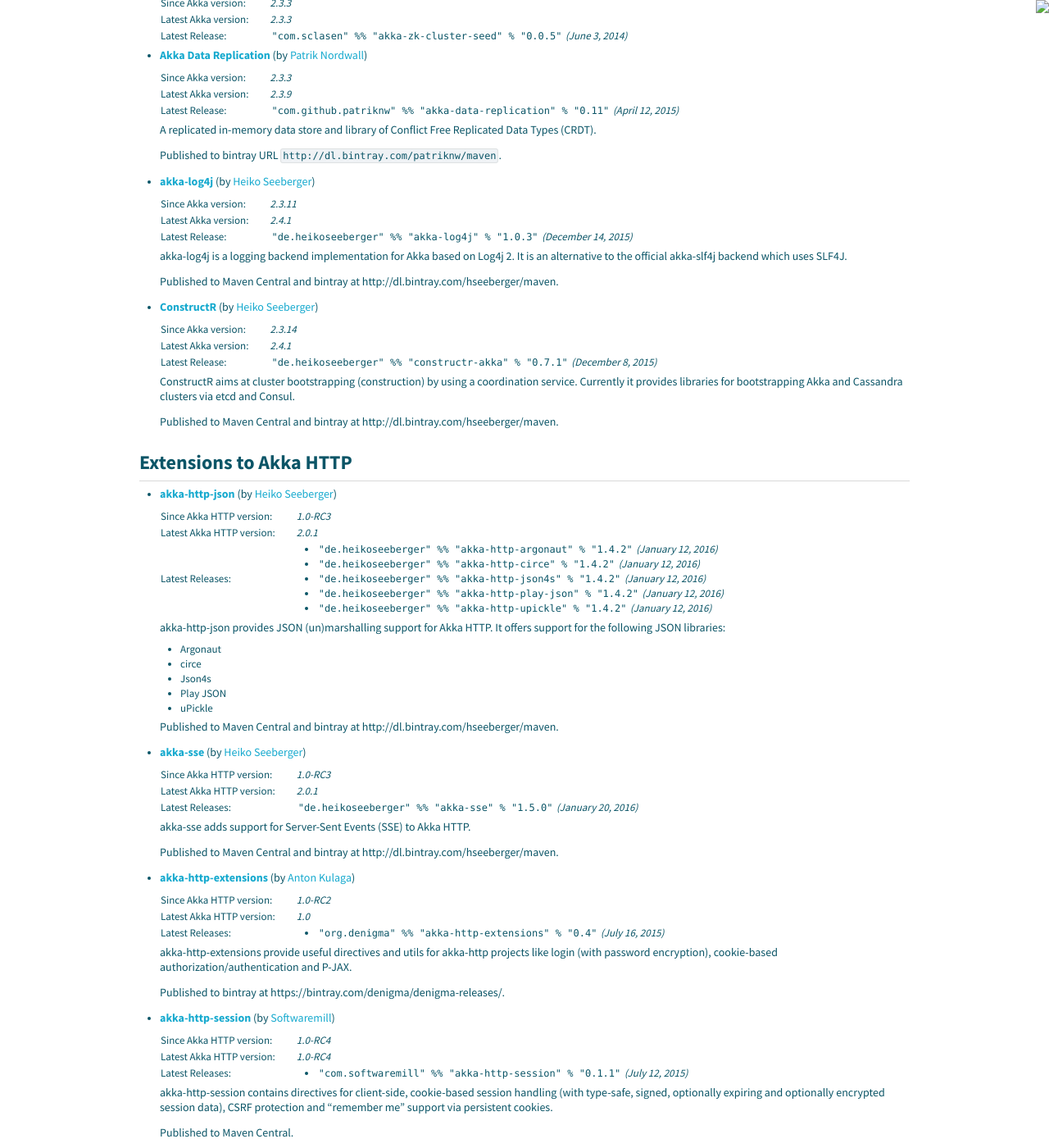
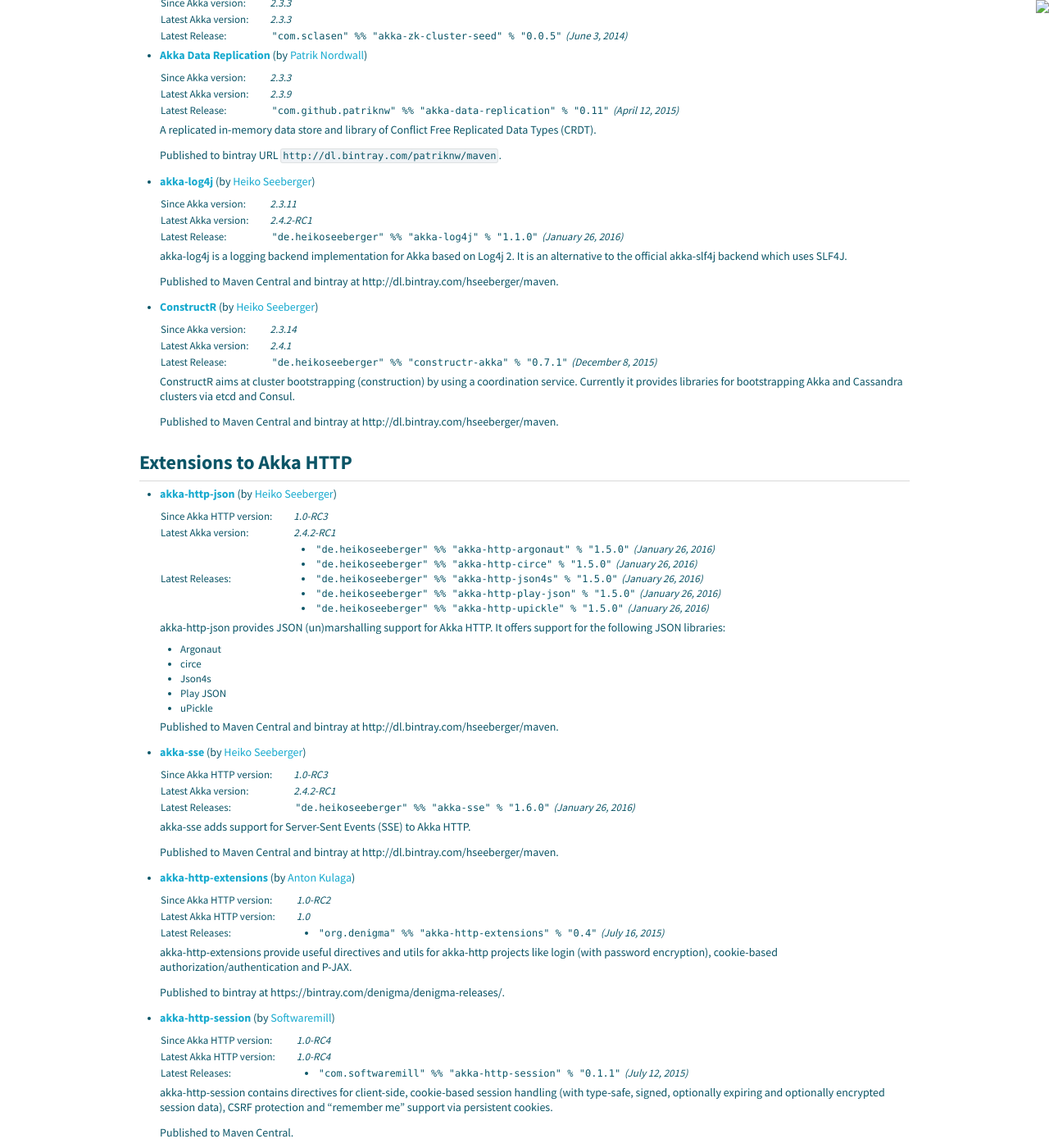
Before and after one commit to raboof/akka.github.com, a Jekyll site: the page built from community/index.md, in a window 1280 px wide and 1400 px high, scrolled down 1236 px. Shown: the whole window at 82% size. Built offline with Jekyll 4.4.1, drawn with Linux system fonts in a browser that asks for light colours.

Commit message:
Upgrade versions of akka-sse, akka-log4j and akka-http-json on community page

```diff
--- a/community/index.md
+++ b/community/index.md
@@ -116,8 +116,8 @@
 
   <table class="stats">
   <tr><td>Since Akka version:</td><td>2.3.11</td></tr>
-  <tr><td>Latest Akka version:</td><td>2.4.1</td></tr>
-  <tr><td>Latest Release:</td><td><code>"de.heikoseeberger" %% "akka-log4j" % "1.0.3"</code> (December 14, 2015)</td></tr>
+  <tr><td>Latest Akka version:</td><td>2.4.2-RC1</td></tr>
+  <tr><td>Latest Release:</td><td><code>"de.heikoseeberger" %% "akka-log4j" % "1.1.0"</code> (January 26, 2016)</td></tr>
   </table>
 
   akka-log4j is a logging backend implementation for Akka based on Log4j 2. It is an alternative to the official akka-slf4j backend which uses SLF4J.
@@ -142,14 +142,14 @@
 
   <table class="stats">
   <tr><td>Since Akka HTTP version:</td><td>1.0-RC3</td></tr>
-  <tr><td>Latest Akka HTTP version:</td><td>2.0.1</td></tr>
+  <tr><td>Latest Akka version:</td><td>2.4.2-RC1</td></tr>
   <tr><td>Latest Releases:</td><td>
     <ul>
-      <li><code>"de.heikoseeberger" %% "akka-http-argonaut" % "1.4.2"</code> (January 12, 2016)</li>
-      <li><code>"de.heikoseeberger" %% "akka-http-circe" % "1.4.2"</code> (January 12, 2016)</li>
-      <li><code>"de.heikoseeberger" %% "akka-http-json4s" % "1.4.2"</code> (January 12, 2016)</li>
-      <li><code>"de.heikoseeberger" %% "akka-http-play-json" % "1.4.2"</code> (January 12, 2016)</li>
-      <li><code>"de.heikoseeberger" %% "akka-http-upickle" % "1.4.2"</code> (January 12, 2016)</li>
+      <li><code>"de.heikoseeberger" %% "akka-http-argonaut" % "1.5.0"</code> (January 26, 2016)</li>
+      <li><code>"de.heikoseeberger" %% "akka-http-circe" % "1.5.0"</code> (January 26, 2016)</li>
+      <li><code>"de.heikoseeberger" %% "akka-http-json4s" % "1.5.0"</code> (January 26, 2016)</li>
+      <li><code>"de.heikoseeberger" %% "akka-http-play-json" % "1.5.0"</code> (January 26, 2016)</li>
+      <li><code>"de.heikoseeberger" %% "akka-http-upickle" % "1.5.0"</code> (January 26, 2016)</li>
     </ul>
   </td></tr>
   </table>
@@ -167,8 +167,8 @@
 
   <table class="stats">
   <tr><td>Since Akka HTTP version:</td><td>1.0-RC3</td></tr>
-  <tr><td>Latest Akka HTTP version:</td><td>2.0.1</td></tr>
-  <tr><td>Latest Releases:</td><td><code>"de.heikoseeberger" %% "akka-sse" % "1.5.0"</code> (January 20, 2016)</td></tr>
+  <tr><td>Latest Akka version:</td><td>2.4.2-RC1</td></tr>
+  <tr><td>Latest Releases:</td><td><code>"de.heikoseeberger" %% "akka-sse" % "1.6.0"</code> (January 26, 2016)</td></tr>
   </table>
 
   akka-sse adds support for Server-Sent Events (SSE) to Akka HTTP.
```
